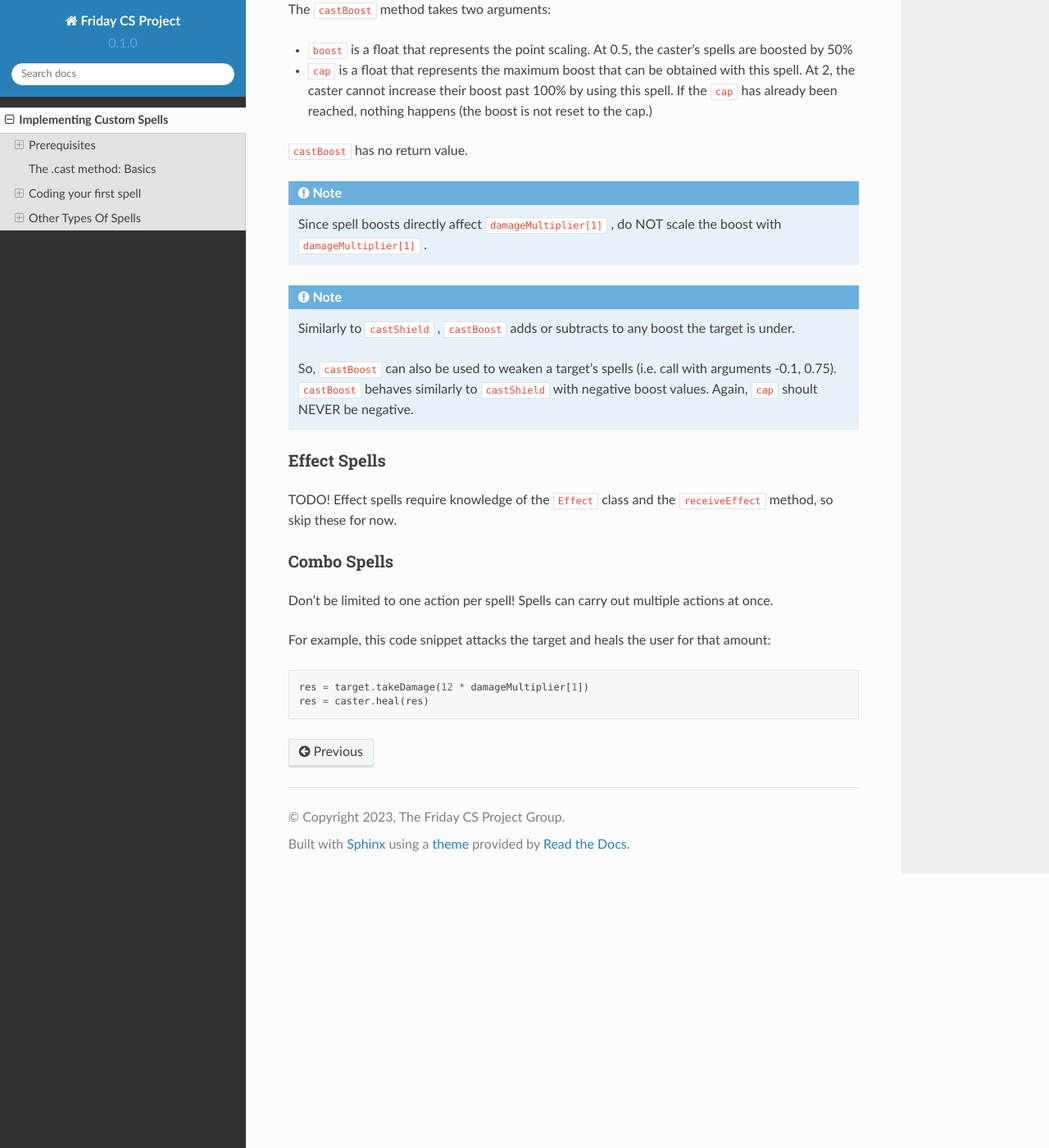
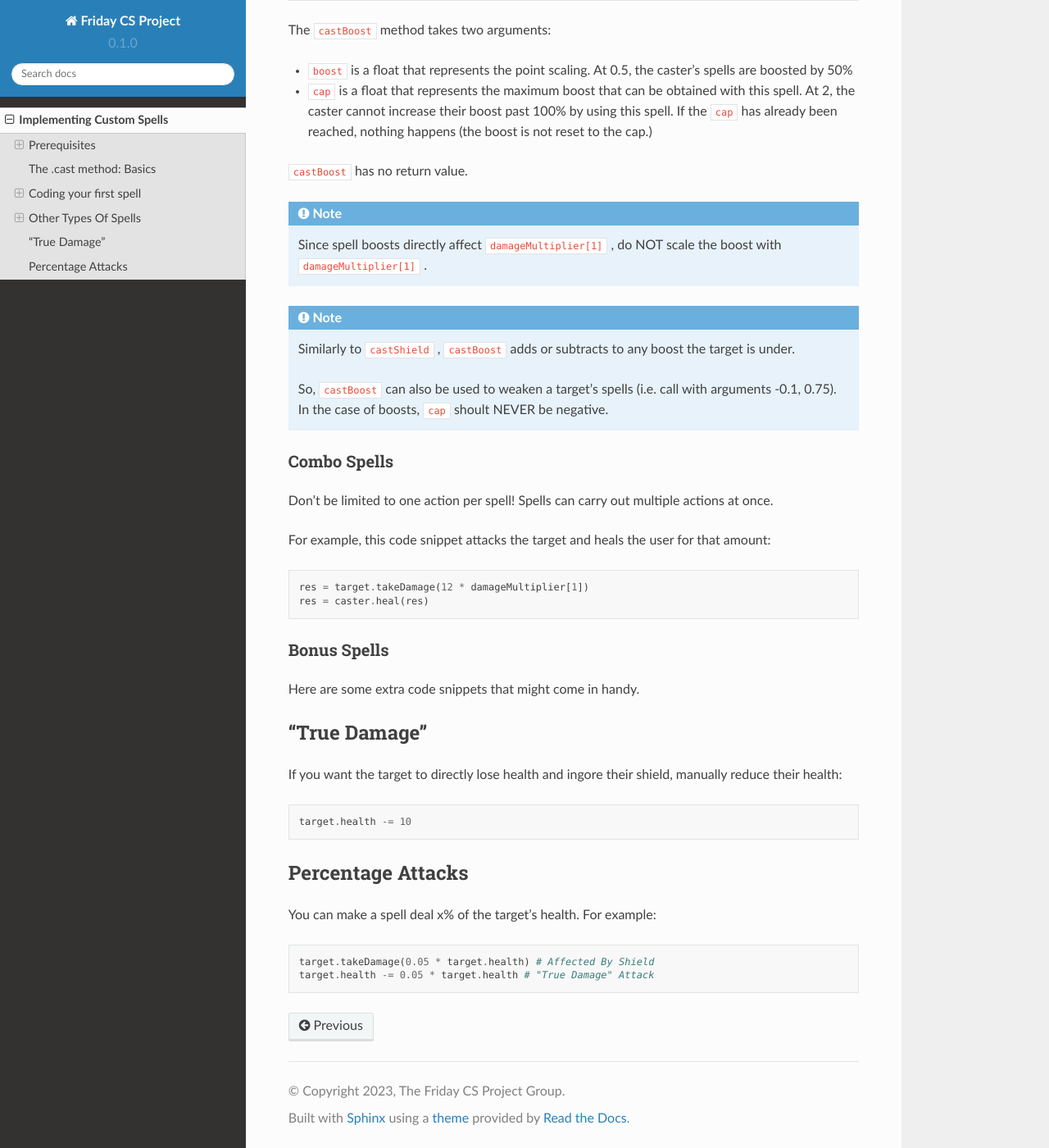
Before and after one commit to SmartyNotchy/FCP-Docs, a Sphinx documentation site: the page built from docs/source/spells.rst, in a window 1280 px wide and 1400 px high, scrolled down 7600 px. Shown: the whole window at 82% size. Built offline with Sphinx 7.4.7 and the Read the Docs theme 2.0.0, drawn with Linux system fonts in a browser that asks for light colours; some of the changed text lies outside the part shown.

Commit message:
Update spells.rst

```diff
--- a/docs/source/spells.rst
+++ b/docs/source/spells.rst
@@ -285,7 +285,7 @@ The ``castShield`` method takes two arguments:
 
       target.castShield(-0.1, 0.75)
 
-   When ``cap`` is < 1, the shield will not go BELOW that number. ``cap`` should NEVER be negative.
+   When ``cap`` is < 1, the shield will not go BELOW that number. (In the case of shields, ``cap`` can be negative; a ``cap`` of -1 represents a shield of -200%.)
 
    Note that negative shields are possible; an opponent with a shield of -10% (internally, 0.9) will take 10% more damage.
 
@@ -311,12 +311,7 @@ The ``castBoost`` method takes two arguments:
 
    Similarly to ``castShield`` , ``castBoost`` adds or subtracts to any boost the target is under.
 
-   So, ``castBoost`` can also be used to weaken a target's spells (i.e. call with arguments -0.1, 0.75). ``castBoost`` behaves similarly to ``castShield`` with negative boost values. Again, ``cap`` shoult NEVER be negative.
-
-Effect Spells
-~~~~~~~~~~~~~
-
-TODO! Effect spells require knowledge of the ``Effect`` class and the ``receiveEffect`` method, so skip these for now.
+   So, ``castBoost`` can also be used to weaken a target's spells (i.e. call with arguments -0.1, 0.75). In the case of boosts, ``cap`` shoult NEVER be negative.
 
 Combo Spells
 ~~~~~~~~~~~~
@@ -327,3 +322,23 @@ For example, this code snippet attacks the target and heals the user for that am
 
    res = target.takeDamage(12 * damageMultiplier[1])
    res = caster.heal(res)
+
+Bonus Spells
+~~~~~~~~~~~~
+
+Here are some extra code snippets that might come in handy.
+
+"True Damage"
+-------------
+
+If you want the target to directly lose health and ingore their shield, manually reduce their health::
+
+   target.health -= 10
+
+Percentage Attacks
+------------------
+
+You can make a spell deal x% of the target's health. For example::
+
+   target.takeDamage(0.05 * target.health) # Affected By Shield
+   target.health -= 0.05 * target.health # "True Damage" Attack
```
